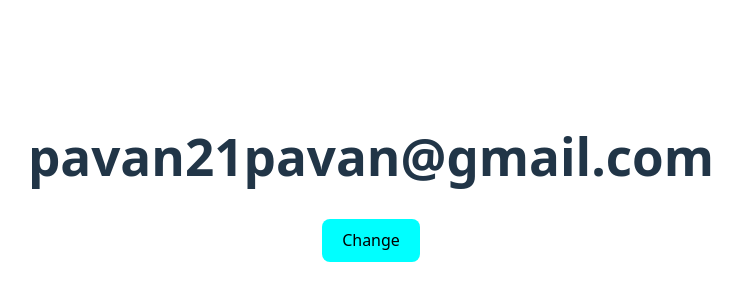
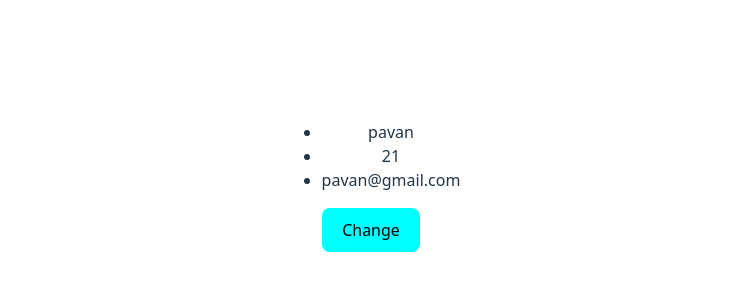
Before and after one commit to pavankumar2974/React-Js, a React (Vite) app in the folder app/: page / in a window 1280 px wide. Shown: the part 222-522 px from the top of the page, without its empty margins (269-1011 px from the left). Built offline with nearby package versions, Linux system fonts and the light colour scheme.

Commit message:
React-js

```diff
--- a/app/src/ComponentCommunication/TwoComp.jsx
+++ b/app/src/ComponentCommunication/TwoComp.jsx
@@ -8,8 +8,13 @@ export default class TwoComp extends Component{
         this.state={}
     }
     render(){
+        const {newmessage}=this.props
         return(<div>
-            <h1>{this.props.newmessage}</h1>
+            <ul>{Object.values(newmessage).map((val,i)=>{
+                return <li key={i}>{val}</li>
+            })}
+
+                </ul>
         </div>)
     }
 }
```
